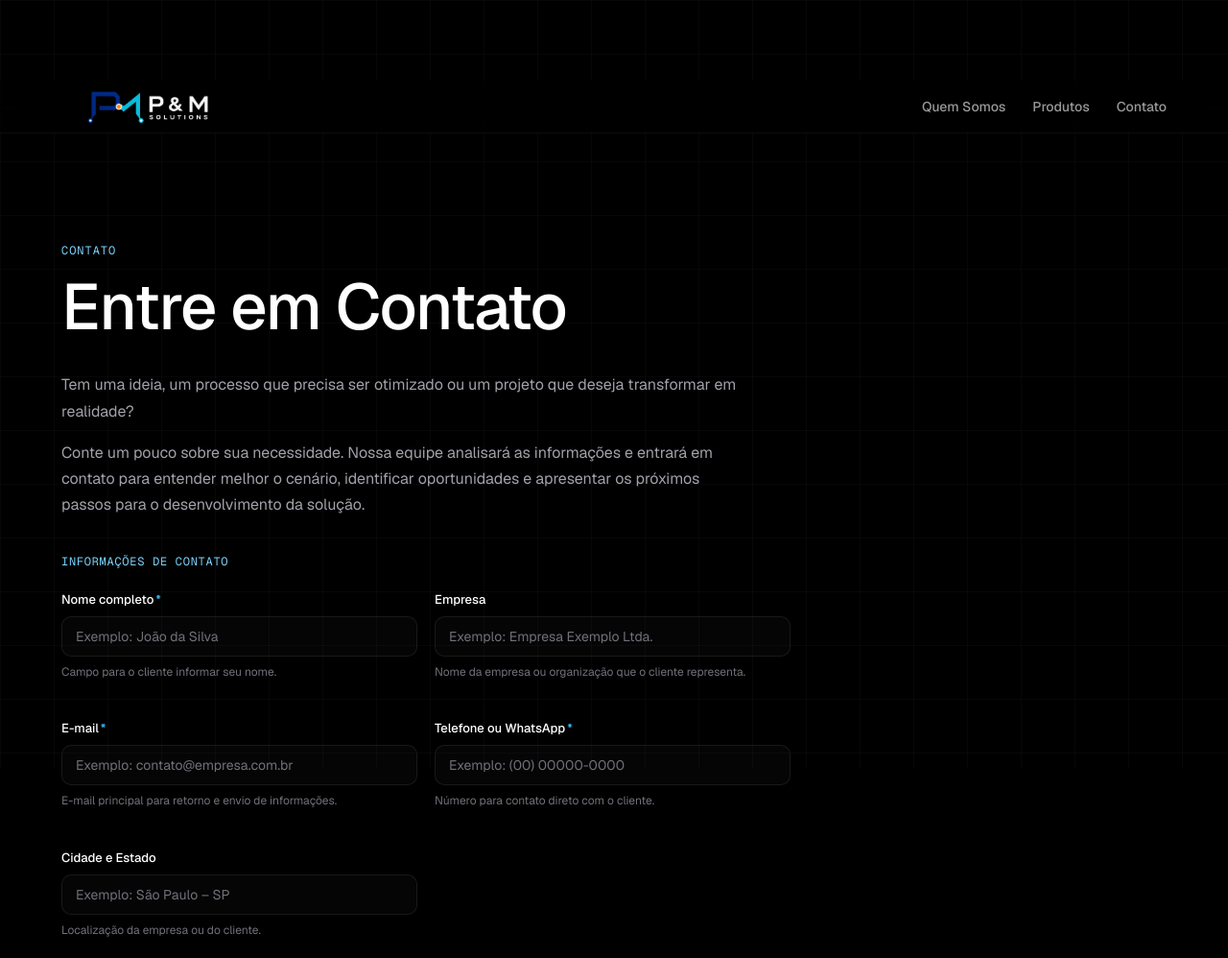
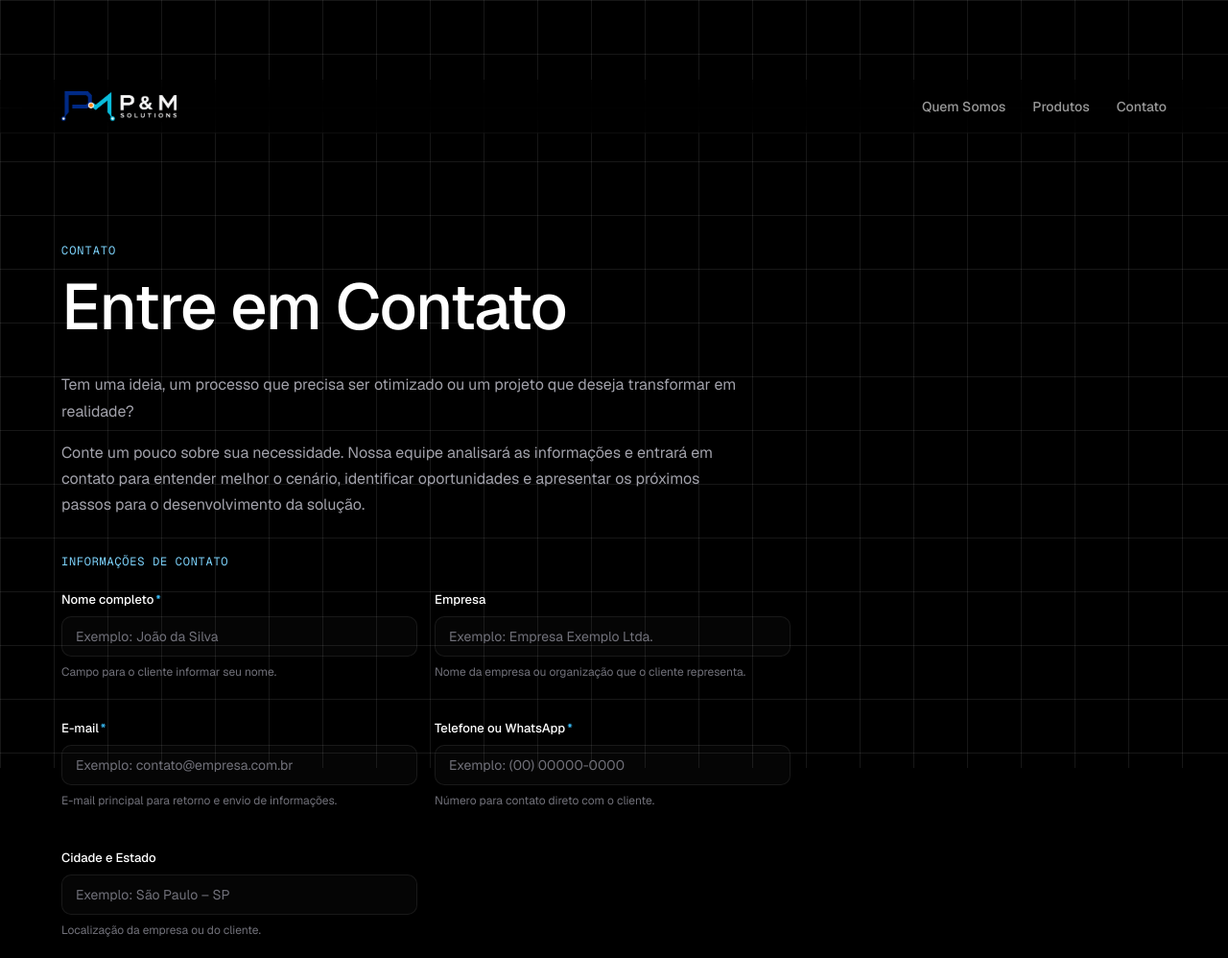
Before and after one commit to matiasestigarribia/p-m-solutions, a FastAPI app: page /contato in a window 1280 px wide. Shown: the top 998 px of the page at 96% size. Run offline with FastAPI, Linux system fonts and the light colour scheme; some libraries are stand-ins or nearby versions.

Commit message:
fix: make shared grid and logo alignment visible

```diff
--- a/static/css/pm.css
+++ b/static/css/pm.css
@@ -43,7 +43,7 @@
      Ambient is the calm grid felt while scrolling; line is the stronger
      grid drawn in each page's top band; mask fades it downward. */
   --grid-size:         56px;
-  --grid-ambient:      rgba(255,255,255,.028);
+  --grid-ambient:      rgba(255,255,255,.09);
 
 
   --radius-btn: 12px; --radius-card: 16px; --radius-panel: 12px;
@@ -118,7 +118,7 @@ p { margin: 0 0 1rem; }
 /* Layout ------------------------------------------------------------------ */
 .container { max-width: var(--container-max); margin: 0 auto; padding: 0 var(--container-gutter); }
 .section { position: relative; padding: var(--section-padding-y) 0; }
-.section--alt { background: var(--bg-section-alt); }
+.section--alt { background: rgba(6,6,6,.5); }
 
 /* Shared grid layer is rendered once in the base layout for every route. */
 .section--head, .section--head-quiet { background: transparent; }
@@ -147,17 +147,26 @@ p { margin: 0 0 1rem; }
 .nav__brand {
   display: inline-flex;
   align-items: center;
-  width: 180px;
+  width: 120px;
   height: 100%;
   overflow: hidden;
 }
+.nav__brand-crop {
+  position: relative;
+  display: block;
+  width: 120px;
+  height: 32px;
+  overflow: hidden;
+}
 .nav__brand-logo {
+  position: absolute;
+  left: -27px;
+  top: -29px;
   display: block;
-  width: 180px;
-  height: 42px;
+  width: 174px;
+  height: 87px;
   max-width: none;
-  object-fit: cover;
-  object-position: center;
+  object-fit: fill;
 }
 .nav__links { display: flex; gap: 28px; list-style: none; margin: 0; padding: 0; }
 .nav__links a { color: rgba(255,255,255,0.6); font-size: 14px; font-weight: 500; transition: var(--transition-base); }
--- a/templates/base.html
+++ b/templates/base.html
@@ -24,9 +24,11 @@
     <div class="nav__inner">
       <a class="nav__brand" href="/" aria-label="P & M Solutions"
          hx-get="/" hx-target="#content" hx-swap="innerHTML" hx-push-url="true">
-        <img class="nav__brand-logo"
-             src="{{ url_for('static', path='brand/pm-solutions-logo-dark.png') }}"
-             alt="P & M Solutions">
+        <span class="nav__brand-crop">
+          <img class="nav__brand-logo"
+               src="{{ url_for('static', path='brand/pm-solutions-logo-dark.png') }}"
+               alt="P & M Solutions">
+        </span>
       </a>
       <button class="nav__toggle" aria-label="Abrir menu" aria-expanded="false" aria-controls="nav-links" data-nav-toggle>&#9776;</button>
       <ul class="nav__links" id="nav-links">
```
Also changed, not shown: tests/integration/test_site.py (+8 -0 lines).
